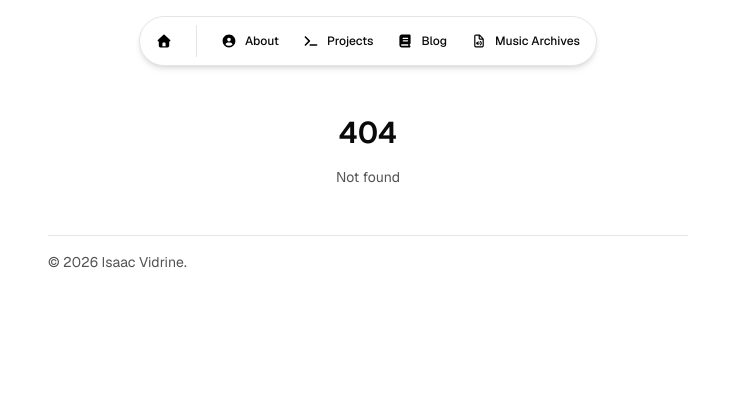
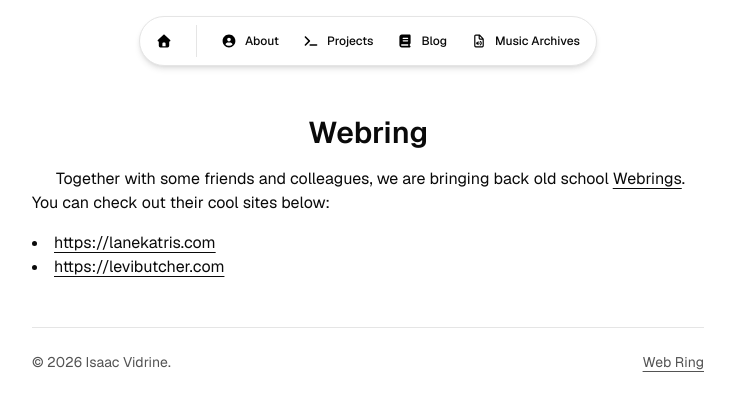
Before and after one commit to ividrine/website, a Next.js app: page /webring in a window 1280 px wide. Before the commit this address had no page. Shown: the top 408 px of the page, without its empty margins (272-1007 px from the left). Built offline with nearby package versions, Linux system fonts and the light colour scheme.

Commit message:
add webring

```diff
--- /dev/null
+++ b/app/webring/page.tsx
@@ -0,0 +1,25 @@
+import Link from "next/link";
+
+export default function WebRing() {
+  return (
+    <main className="w-full mx-auto max-w-3xl py-12 px-12">
+      <h1 className="text-center">Webring</h1>
+      <p className="indent-6">
+        Together with some friends and colleagues, we are bringing back old
+        school{" "}
+        <Link target="_blank" href="https://en.wikipedia.org/wiki/Webring">
+          Webrings
+        </Link>
+        . You can check out their cool sites below:
+      </p>
+      <ul className="list-disc list-inside">
+        <li>
+          <Link href="https://lanekatris.com">https://lanekatris.com</Link>
+        </li>
+        <li>
+          <Link href="https://levibutcher.com">https://levibutcher.com</Link>
+        </li>
+      </ul>
+    </main>
+  );
+}
--- a/components/ui/footer.tsx
+++ b/components/ui/footer.tsx
@@ -2,23 +2,25 @@
 
 import { Separator } from "@/components/ui/separator";
 import { useAudioPlayer } from "@/contexts/audio-player-context";
+import Link from "next/link";
 
 export function Footer() {
-  const audioPlayer = useAudioPlayer();
+  const { currentTrack } = useAudioPlayer();
   return (
-    <div className="max-w-3xl px-16 mx-auto">
+    <div className={`max-w-3xl px-12 mx-auto ${currentTrack ? "pb-20" : ""}`}>
       <Separator orientation="horizontal" className="w-full" />
-      <footer
-        className={`w-full pt-4 text-sm text-muted-foreground ${
-          audioPlayer.currentTrack ? "pb-24" : "pb-4"
-        }`}
-      >
+      <footer className="w-full py-6 text-sm text-muted-foreground">
         <div className="grid grid-cols-2">
           <div>
             <p className="text-left">
               © {new Date().getFullYear()} Isaac Vidrine.
             </p>
           </div>
+          <div className="text-right">
+            <Link href="/web-ring" className="text-right">
+              Web Ring
+            </Link>
+          </div>
         </div>
       </footer>
     </div>
```
